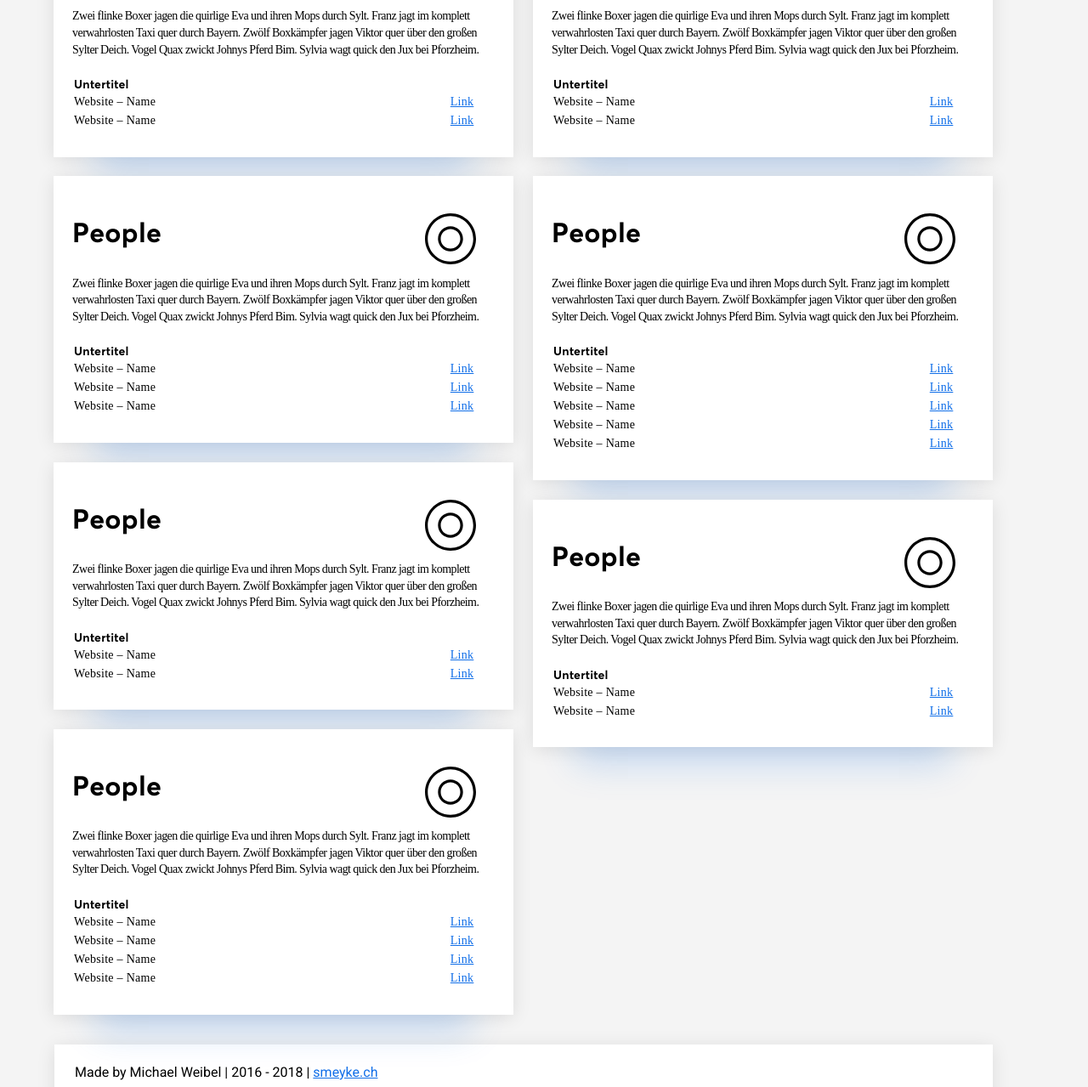
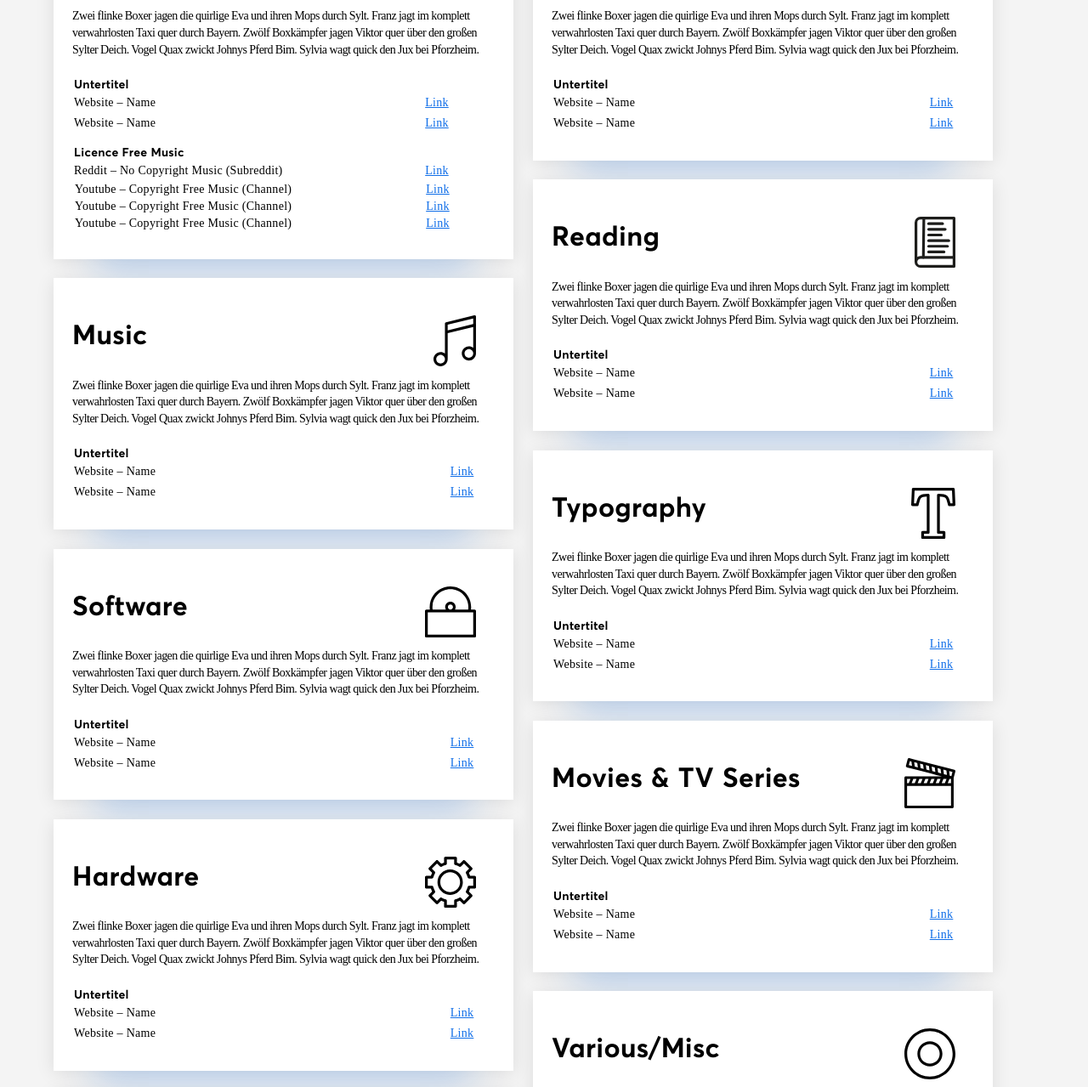
Before and after one commit to Smeyke/collections, a plain HTML site: page index.html in a window 1280 px wide. Shown: the part 480-1759 px from the top of the page at 85% size. Drawn offline with nearby package versions, Linux system fonts and the light colour scheme; a web font is replaced by a local one.

Commit message:
finishing grid

```diff
--- a/index.html
+++ b/index.html
@@ -33,13 +33,76 @@
 			</p>
 		</section>
 
-
+<!-- START ROW 1 -->
   <div class="wrapper-1">
 
-        <!-- PEOPLE -->
+    <!-- RESOURCES -->
     <section class="row-2">
-          <h2>People</h2>
-          <img src="img/icons-flat-opt/placeholder.svg" alt="Icon People" class="icon-big">
+      <h2>Reserouces</h2>
+      <img src="img/icons-flat-opt/resources.svg" alt="Icon Resources" class="icon-big">
+      <p>Zwei flinke Boxer jagen die quirlige Eva und ihren Mops durch Sylt. Franz jagt im komplett verwahrlosten Taxi quer durch Bayern. Zwölf Boxkämpfer jagen Viktor quer über den großen Sylter Deich. Vogel Quax zwickt Johnys Pferd Bim. Sylvia wagt quick den Jux bei Pforzheim.
+      </p>
+
+      <table class="sv-table">
+      <tr>
+        <th class="table-title">Untertitel</th>
+      </tr>
+      <tr>
+        <th class="table-row-1">Website – Name</th>
+        <th class="table-row-2"><a href="#" target="_blank">Link</a></th>
+      </tr>
+      <tr>
+        <th class="table-row-1">Website – Name</th>
+        <th class="table-row-2"><a href="#" target="_blank">Link</a></th>
+      </tr>
+      <tr>
+        <th class="table-title">Licence Free Music</th>
+      </tr>
+      <tr>
+        <th class="table-row-1">Reddit – No Copyright Music (Subreddit)</th>
+        <th class="table-row-2"><a href="https://www.reddit.com/r/NoCopyrightMusic/" target="_blank">Link</a></th>
+      </tr>
+      <tr>
+        <td>Youtube – Copyright Free Music (Channel)</td>
+        <td><a href="https://www.youtube.com/channel/UCIe5hH0tk72w3Yyw0ZS9YWQ/videos" target="_blank">Link</a></td>
+      </tr>
+      <tr>
+        <td>Youtube – Copyright Free Music (Channel)</td>
+        <td><a href="https://www.youtube.com/channel/UCIe5hH0tk72w3Yyw0ZS9YWQ/videos" target="_blank">Link</a></td>
+      </tr>
+      <tr>
+        <td>Youtube – Copyright Free Music (Channel)</td>
+        <td><a href="https://www.youtube.com/channel/UCIe5hH0tk72w3Yyw0ZS9YWQ/videos" target="_blank">Link</a></td>
+      </tr>
+    </table>
+    </section>
+
+    <!-- MUSIC -->
+    <section class="row-2">
+      <h2>Music</h2>
+      <img src="img/icons-flat-opt/music.svg" alt="Icon Music" class="icon-big">
+      <p>Zwei flinke Boxer jagen die quirlige Eva und ihren Mops durch Sylt. Franz jagt im komplett verwahrlosten Taxi quer durch Bayern. Zwölf Boxkämpfer jagen Viktor quer über den großen Sylter Deich. Vogel Quax zwickt Johnys Pferd Bim. Sylvia wagt quick den Jux bei Pforzheim.
+      </p>
+
+      <table class="sv-table">
+      <tr>
+        <th class="table-title">Untertitel</th>
+      </tr>
+      <tr>
+        <th class="table-row-1">Website – Name</th>
+        <th class="table-row-2"><a href="#" target="_blank">Link</a></th>
+      </tr>
+      <tr>
+        <th class="table-row-1">Website – Name</th>
+        <th class="table-row-2"><a href="#" target="_blank">Link</a></th>
+      </tr>
+    </table>
+    </section>
+
+    <!-- SOFTWARE -->
+    <section class="row-2">
+      <h2>Software</h2>
+      <img src="img/icons-flat-opt/software.svg" alt="Icon Software" class="icon-big">
       <p>Zwei flinke Boxer jagen die quirlige Eva und ihren Mops durch Sylt. Franz jagt im komplett verwahrlosten Taxi quer durch Bayern. Zwölf Boxkämpfer jagen Viktor quer über den großen Sylter Deich. Vogel Quax zwickt Johnys Pferd Bim. Sylvia wagt quick den Jux bei Pforzheim.
       </p>
 
@@ -59,137 +122,17 @@
     </section>
 
 
-        <!-- PEOPLE -->
+
+    <!-- HARDWARE -->
     <section class="row-2">
-          <h2>People</h2>
-          <img src="img/icons-flat-opt/placeholder.svg" alt="Icon People" class="icon-big">
+      <h2>Hardware</h2>
+      <img src="img/icons-flat-opt/hardware.svg" alt="Icon Hardware" class="icon-big">
       <p>Zwei flinke Boxer jagen die quirlige Eva und ihren Mops durch Sylt. Franz jagt im komplett verwahrlosten Taxi quer durch Bayern. Zwölf Boxkämpfer jagen Viktor quer über den großen Sylter Deich. Vogel Quax zwickt Johnys Pferd Bim. Sylvia wagt quick den Jux bei Pforzheim.
       </p>
 
       <table class="sv-table">
       <tr>
         <th class="table-title">Untertitel</th>
-          </tr>
-          <tr>
-            <th class="table-row-1">Website – Name</th>
-            <th class="table-row-2"><a href="#" target="_blank">Link</a></th>
-          </tr>
-          <tr>
-            <th class="table-row-1">Website – Name</th>
-            <th class="table-row-2"><a href="#" target="_blank">Link</a></th>
-          </tr>
-          <tr>
-            <th class="table-row-1">Website – Name</th>
-            <th class="table-row-2"><a href="#" target="_blank">Link</a></th>
-          </tr>
-          </table>
-        </section>
-
-
-        <!-- PEOPLE -->
-        <section class="row-2">
-          <h2>People</h2>
-          <img src="img/icons-flat-opt/placeholder.svg" alt="Icon People" class="icon-big">
-          <p>Zwei flinke Boxer jagen die quirlige Eva und ihren Mops durch Sylt. Franz jagt im komplett verwahrlosten Taxi quer durch Bayern. Zwölf Boxkämpfer jagen Viktor quer über den großen Sylter Deich. Vogel Quax zwickt Johnys Pferd Bim. Sylvia wagt quick den Jux bei Pforzheim.
-          </p>
-
-          <table class="sv-table">
-          <tr>
-            <th class="table-title">Untertitel</th>
-          </tr>
-          <tr>
-            <th class="table-row-1">Website – Name</th>
-            <th class="table-row-2"><a href="#" target="_blank">Link</a></th>
-          </tr>
-          <tr>
-            <th class="table-row-1">Website – Name</th>
-            <th class="table-row-2"><a href="#" target="_blank">Link</a></th>
-          </tr>
-          </table>
-        </section>
-
-
-        <!-- PEOPLE -->
-        <section class="row-2">
-          <h2>People</h2>
-          <img src="img/icons-flat-opt/placeholder.svg" alt="Icon People" class="icon-big">
-          <p>Zwei flinke Boxer jagen die quirlige Eva und ihren Mops durch Sylt. Franz jagt im komplett verwahrlosten Taxi quer durch Bayern. Zwölf Boxkämpfer jagen Viktor quer über den großen Sylter Deich. Vogel Quax zwickt Johnys Pferd Bim. Sylvia wagt quick den Jux bei Pforzheim.
-          </p>
-
-          <table class="sv-table">
-          <tr>
-            <th class="table-title">Untertitel</th>
-          </tr>
-          <tr>
-            <th class="table-row-1">Website – Name</th>
-            <th class="table-row-2"><a href="#" target="_blank">Link</a></th>
-          </tr>
-          <tr>
-            <th class="table-row-1">Website – Name</th>
-            <th class="table-row-2"><a href="#" target="_blank">Link</a></th>
-          </tr>
-          <tr>
-            <th class="table-row-1">Website – Name</th>
-            <th class="table-row-2"><a href="#" target="_blank">Link</a></th>
-          </tr>
-          <tr>
-            <th class="table-row-1">Website – Name</th>
-            <th class="table-row-2"><a href="#" target="_blank">Link</a></th>
-          </tr>
-          </table>
-        </section>
-
-      </div>
-
-
-
-      <div class="wrapper-2">
-
-        <!-- PEOPLE -->
-        <section class="row-2">
-          <h2>People</h2>
-          <img src="img/icons-flat-opt/placeholder.svg" alt="Icon People" class="icon-big">
-          <p>Zwei flinke Boxer jagen die quirlige Eva und ihren Mops durch Sylt. Franz jagt im komplett verwahrlosten Taxi quer durch Bayern. Zwölf Boxkämpfer jagen Viktor quer über den großen Sylter Deich. Vogel Quax zwickt Johnys Pferd Bim. Sylvia wagt quick den Jux bei Pforzheim.
-          </p>
-
-          <table class="sv-table">
-          <tr>
-            <th class="table-title">Untertitel</th>
-          </tr>
-          <tr>
-            <th class="table-row-1">Website – Name</th>
-            <th class="table-row-2"><a href="#" target="_blank">Link</a></th>
-          </tr>
-          <tr>
-            <th class="table-row-1">Website – Name</th>
-            <th class="table-row-2"><a href="#" target="_blank">Link</a></th>
-          </tr>
-          </table>
-        </section>
-
-
-        <!-- PEOPLE -->
-        <section class="row-2">
-          <h2>People</h2>
-          <img src="img/icons-flat-opt/placeholder.svg" alt="Icon People" class="icon-big">
-          <p>Zwei flinke Boxer jagen die quirlige Eva und ihren Mops durch Sylt. Franz jagt im komplett verwahrlosten Taxi quer durch Bayern. Zwölf Boxkämpfer jagen Viktor quer über den großen Sylter Deich. Vogel Quax zwickt Johnys Pferd Bim. Sylvia wagt quick den Jux bei Pforzheim.
-          </p>
-
-          <table class="sv-table">
-          <tr>
-            <th class="table-title">Untertitel</th>
-          </tr>
-          <tr>
-            <th class="table-row-1">Website – Name</th>
-            <th class="table-row-2"><a href="#" target="_blank">Link</a></th>
-          </tr>
-          <tr>
-            <th class="table-row-1">Website – Name</th>
-            <th class="table-row-2"><a href="#" target="_blank">Link</a></th>
-          </tr>
-          <tr>
-            <th class="table-row-1">Website – Name</th>
-            <th class="table-row-2"><a href="#" target="_blank">Link</a></th>
       </tr>
       <tr>
         <th class="table-row-1">Website – Name</th>
@@ -225,9 +168,128 @@
     </section>
 
 
+  </div>
+<!-- END ROW 1 -->
+<!-- START ROW 2 -->
+
+  <div class="wrapper-2">
+
+
+    <!-- PHOTOGRAPHY -->
+    <section class="row-2">
+      <h2>Photography</h2>
+      <img src="img/icons-flat-opt/photography.svg" alt="Icon Photography" class="icon-big">
+      <p>Zwei flinke Boxer jagen die quirlige Eva und ihren Mops durch Sylt. Franz jagt im komplett verwahrlosten Taxi quer durch Bayern. Zwölf Boxkämpfer jagen Viktor quer über den großen Sylter Deich. Vogel Quax zwickt Johnys Pferd Bim. Sylvia wagt quick den Jux bei Pforzheim.
+      </p>
+
+      <table class="sv-table">
+      <tr>
+        <th class="table-title">Untertitel</th>
+      </tr>
+      <tr>
+        <th class="table-row-1">Website – Name</th>
+        <th class="table-row-2"><a href="#" target="_blank">Link</a></th>
+      </tr>
+      <tr>
+        <th class="table-row-1">Website – Name</th>
+        <th class="table-row-2"><a href="#" target="_blank">Link</a></th>
+      </tr>
+      </table>
+    </section>
+
+
+    <!-- READING -->
+    <section class="row-2">
+      <h2>Reading</h2>
+      <img src="img/icons-flat-opt/reading.svg" alt="Icon Reading" class="icon-big">
+      <p>Zwei flinke Boxer jagen die quirlige Eva und ihren Mops durch Sylt. Franz jagt im komplett verwahrlosten Taxi quer durch Bayern. Zwölf Boxkämpfer jagen Viktor quer über den großen Sylter Deich. Vogel Quax zwickt Johnys Pferd Bim. Sylvia wagt quick den Jux bei Pforzheim.
+      </p>
+
+      <table class="sv-table">
+      <tr>
+        <th class="table-title">Untertitel</th>
+      </tr>
+      <tr>
+        <th class="table-row-1">Website – Name</th>
+        <th class="table-row-2"><a href="#" target="_blank">Link</a></th>
+      </tr>
+      <tr>
+        <th class="table-row-1">Website – Name</th>
+        <th class="table-row-2"><a href="#" target="_blank">Link</a></th>
+      </tr>
+      </table>
+    </section>
+
+    <!-- TYPOGRAPHY -->
+    <section class="row-2">
+      <h2>Typography</h2>
+      <img src="img/icons-flat-opt/typography.svg" alt="Icon Typography" class="icon-big">
+      <p>Zwei flinke Boxer jagen die quirlige Eva und ihren Mops durch Sylt. Franz jagt im komplett verwahrlosten Taxi quer durch Bayern. Zwölf Boxkämpfer jagen Viktor quer über den großen Sylter Deich. Vogel Quax zwickt Johnys Pferd Bim. Sylvia wagt quick den Jux bei Pforzheim.
+      </p>
+
+      <table class="sv-table">
+      <tr>
+        <th class="table-title">Untertitel</th>
+      </tr>
+      <tr>
+        <th class="table-row-1">Website – Name</th>
+        <th class="table-row-2"><a href="#" target="_blank">Link</a></th>
+      </tr>
+      <tr>
+        <th class="table-row-1">Website – Name</th>
+        <th class="table-row-2"><a href="#" target="_blank">Link</a></th>
+      </tr>
+      </table>
+    </section>
+
+
+    <!-- MOVIES AND TV -->
+    <section class="row-2">
+      <h2>Movies & TV Series</h2>
+      <img src="img/icons-flat-opt/movies-and-tv.svg" alt="Icon Movies and TV Series" class="icon-big">
+      <p>Zwei flinke Boxer jagen die quirlige Eva und ihren Mops durch Sylt. Franz jagt im komplett verwahrlosten Taxi quer durch Bayern. Zwölf Boxkämpfer jagen Viktor quer über den großen Sylter Deich. Vogel Quax zwickt Johnys Pferd Bim. Sylvia wagt quick den Jux bei Pforzheim.
+      </p>
+
+      <table class="sv-table">
+      <tr>
+        <th class="table-title">Untertitel</th>
+      </tr>
+      <tr>
+        <th class="table-row-1">Website – Name</th>
+        <th class="table-row-2"><a href="#" target="_blank">Link</a></th>
+      </tr>
+      <tr>
+        <th class="table-row-1">Website – Name</th>
+        <th class="table-row-2"><a href="#" target="_blank">Link</a></th>
+      </tr>
+      </table>
+    </section>
+
+    <!-- Misc -->
+    <section class="row-2">
+      <h2>Various/Misc</h2>
+      <img src="img/icons-flat-opt/placeholder.svg" alt="Icon People" class="icon-big">
+      <p>Zwei flinke Boxer jagen die quirlige Eva und ihren Mops durch Sylt. Franz jagt im komplett verwahrlosten Taxi quer durch Bayern. Zwölf Boxkämpfer jagen Viktor quer über den großen Sylter Deich. Vogel Quax zwickt Johnys Pferd Bim. Sylvia wagt quick den Jux bei Pforzheim.
+      </p>
+
+      <table class="sv-table">
+      <tr>
+        <th class="table-title">Untertitel</th>
+      </tr>
+      <tr>
+        <th class="table-row-1">Website – Name</th>
+        <th class="table-row-2"><a href="#" target="_blank">Link</a></th>
+      </tr>
+      <tr>
+        <th class="table-row-1">Website – Name</th>
+        <th class="table-row-2"><a href="#" target="_blank">Link</a></th>
+      </tr>
+      </table>
+    </section>
 
 
   </div>
+  <!-- END ROW 2 -->
 
 
   <footer class="row-1">
--- a/styles.sass
+++ b/styles.sass
@@ -178,13 +178,13 @@ a
 
 .table-row-1
   text-align: left
-  padding: 2px 0px
+  padding: 3px 0px
   font-weight: 300
 
 .table-row-2
   width: auto
   text-align: left
-  padding: 2px 0px
+  padding: 3px 0px
   font-weight: 300
   position: absolute
 
```
Also changed, not shown: styles.css. Lines whose indentation alone changed are shown as unchanged.
